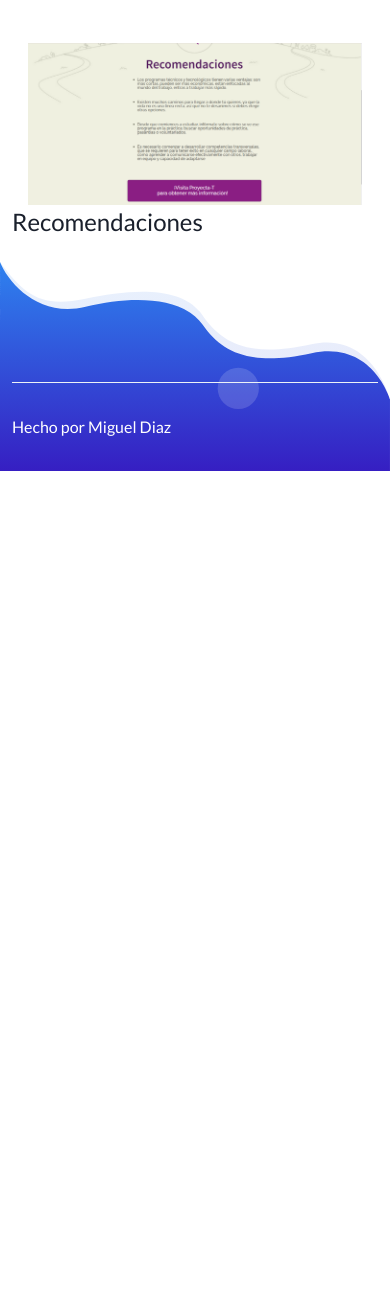
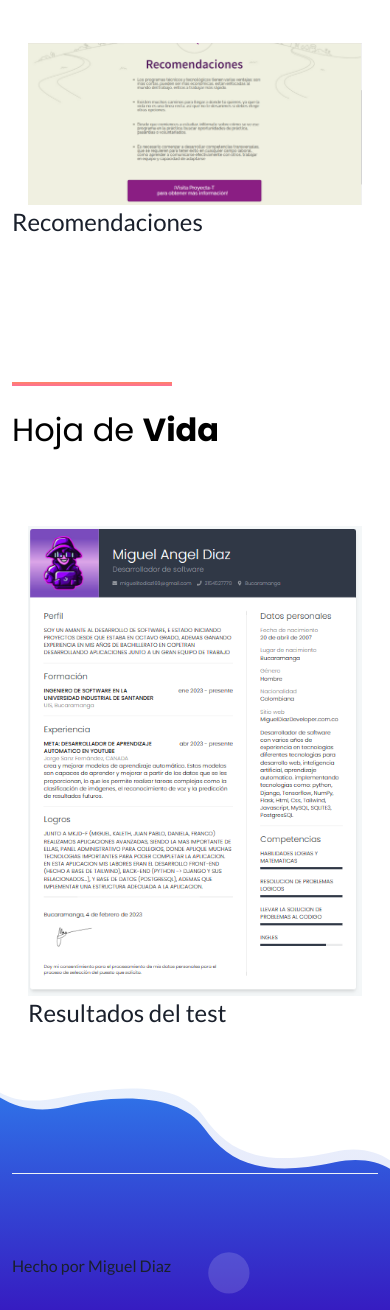
Before and after one commit to titooDiaz/PROYECTO-DE-ETICA, a website: page index.html in a window 390 px wide. Shown: the part 8072-9382 px from the top of the page. Before the commit the page ends 8543 px from the top, so only its background shows below. Drawn offline with Linux system fonts and the light colour scheme.

Commit message:
complete

```diff
--- a/index.html
+++ b/index.html
@@ -85,6 +85,9 @@
                                     </li>
                                     <li class="nav-item">
                                         <a class="page-scroll" href="#etapas">Etapas del proyecto de vida</a>
+                                    </li>
+                                    <li class="nav-item">
+                                        <a class="page-scroll" href="#hoja_de_vida">Hoja de vida</a>
                                     </li>
                                 </ul>
                             </div> <!-- navbar collapse -->
@@ -480,13 +483,45 @@
 
     <!--====== BLOG PART ENDS ======-->
 
+
+    <!--====== RESUME PART START ======-->
+
+    <section id="hoja_de_vida" class="blog-area pt-120">
+        <div class="container">
+            <div class="row">
+                <div class="w-full lg:w-1/2">
+                    <div class="pb-8 section-title">
+                        <div class="line"></div>
+                        <h3 class="title"><span>Hoja de </span> Vida</h3>
+                    </div> <!-- section title -->
+                </div>
+            </div> <!-- row -->
+            <div class="justify-center row">
+                <div class="w-full md:w-2/3 lg:w-1/2">
+                    <div class="mx-4 mt-10 single-blog wow fadeIn" data-wow-duration="1s" data-wow-delay="0.2s">
+                        <a  href="assets/images/hoja_vida.png" target="_blank" class="mb-5 overflow-hidden blog-image rounded-xl">
+                            <img class="w-full" src="assets/images/hoja_vida.png" alt="blog">
+                        </a>
+                        <div class="blog-content">
+                            <p class="mb-6 text-2xl leading-snug text-gray-900">Resultados del test</p>
+                        </div>
+                    </div> <!-- single blog -->
+                </div>
+            </div> <!-- row -->
+        </div> <!-- container -->
+    </section>
+
+    <!--====== RESUME PART ENDS ======-->
+
     <!--====== FOOTER PART START ======-->
 
     <footer id="footer" class="relative z-10 footer-area pt-120">
-        <div class="footer-bg" style="background-image: url(assets/images/footer-bg.svg);"></div>
+        <div class="footer-bg mb-20" style="background-image: url(assets/images/footer-bg.svg);"></div>
         <div class="container">
             <div class="py-8 border-t border-gray-200 footer-copyright">
-                <p class="text-white">
+                <br>
+                <br>
+                <p class="text-gray-900">
                     Hecho por <a class="duration-300 hover:text-theme-color-2" href="https://github.com/titooUvU" rel="nofollow" target="_blank">Miguel</a>
                     <a class="duration-300 hover:text-theme-color-2" href="https://github.com/titooUvU" rel="nofollow" target="_blank">Diaz</a>
                 </p>
```
Also changed, not shown: assets/images/hoja_vida.png (added).
